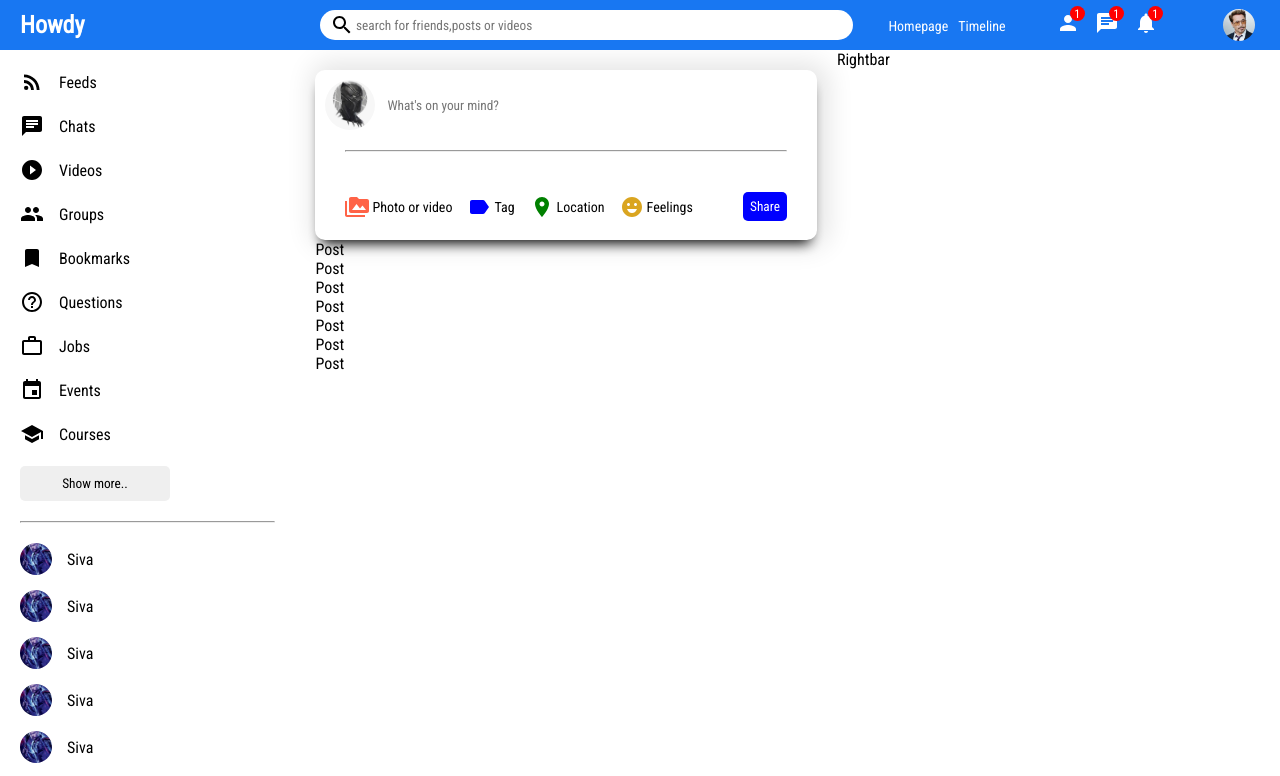
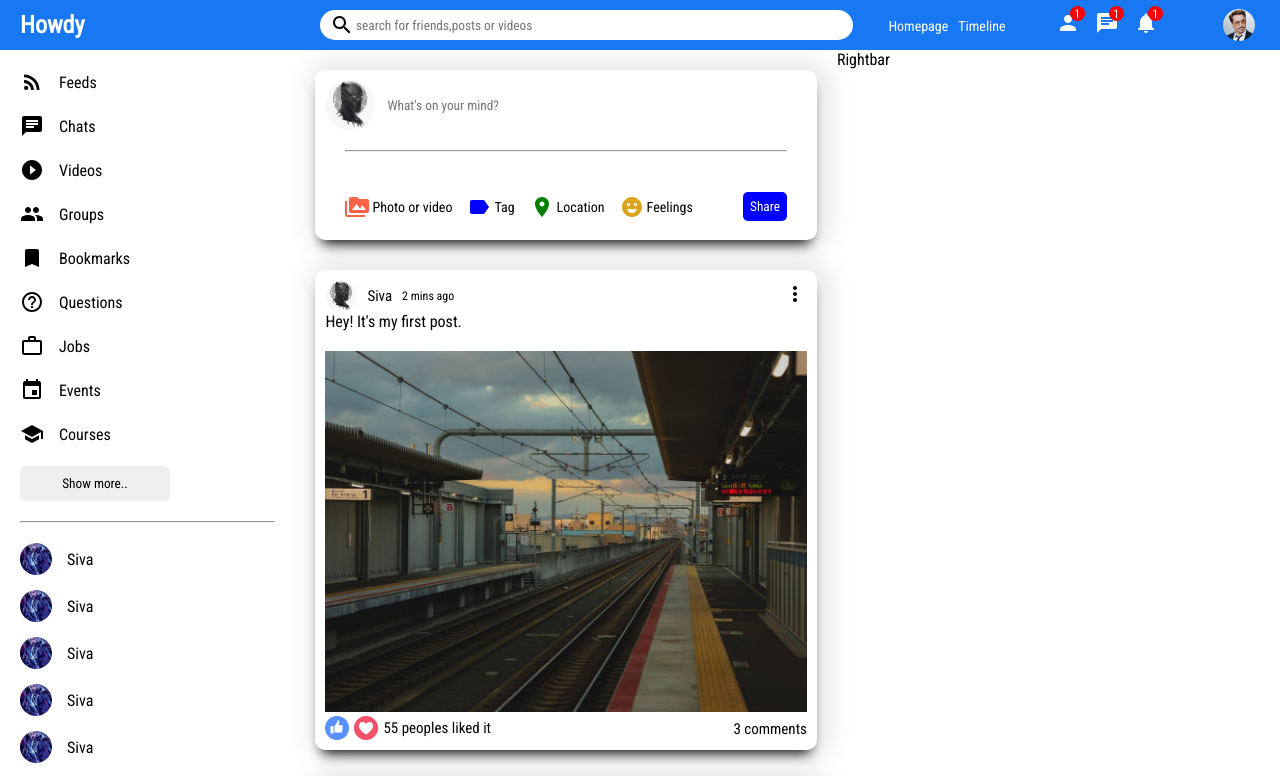
Before and after one commit to user-siva/Howdy-client, a React (Create React App) app: page / in a window 1280 px wide. Shown: the top 776 px of the page. Built offline with nearby package versions, Linux system fonts and the light colour scheme.

Commit message:
post ui done

```diff
--- a/src/components/post/Post.jsx
+++ b/src/components/post/Post.jsx
@@ -1,9 +1,37 @@
 import "./post.css"
+import {MoreVert} from "@mui/icons-material"
 
 function Post() {
     return (
-        <div>
-            Post
+        <div className="post" >
+            <div className="postWrapper">
+                <div className="postTop">
+                    <div className="postTopLeft">
+                        <img src="assets/users/7.jpg" alt="" className="postProfile" />
+                        <span className="postUserName">Siva</span>
+                        <span className="postTime">2 mins ago</span>
+                    </div>
+                    <div className="postTopRight">
+                        <MoreVert />
+                    </div>
+                </div>
+                <div className="postCenter">
+                    <span className="postText">
+                        Hey! It's my first post.
+                    </span>
+                    <img src="assets/post/1.jpeg" alt="" className="postImg" />
+                </div>
+                <div className="postBottom">
+                    <div className="postBottomLeft">
+                        <img className="postIcon" src="assets/like.png" alt="" />
+                        <img className="postIcon" src="assets/heart.png" alt="" />
+                        <span className="postLikeCounter">55 peoples liked it</span>
+                    </div>
+                    <div className="postBottomRight">
+                        <span className="postComment">3 comments</span>
+                    </div>
+                </div>
+            </div>
         </div>
     );
 }
--- a/src/components/post/post.css
+++ b/src/components/post/post.css
@@ -0,0 +1,75 @@
+.post {
+  width: 100%;
+  border-radius: 10px;
+  -webkit-box-shadow: 0px 10px 13px -7px #000000,
+    4px 0px 27px 7px rgba(0, 0, 0, 0.11);
+  box-shadow: 0px 10px 13px -7px #000000, 4px 0px 27px 7px rgba(0, 0, 0, 0.11);
+  margin: 30px 0px;
+}
+
+.postWrapper {
+  padding: 10px;
+}
+
+.postTop {
+  display: flex;
+  align-items: center;
+  justify-content: space-between;
+}
+
+.postTopLeft {
+  display: flex;
+  align-items: center;
+}
+
+.postProfile {
+  width: 32px;
+  height: 32px;
+  border-radius: 50%;
+  object-fit: cover;
+  cursor: pointer;
+}
+
+.postUserName {
+  margin: 0 10px;
+  font-size: 15px;
+  font-weight: 500;
+}
+
+.postTime {
+  font-size: 12px;
+}
+
+.postImg {
+  margin-top: 20px;
+  width: 100%;
+  max-height: 500px;
+  object-fit: contain;
+}
+
+.postBottom {
+  display: flex;
+  align-items: center;
+  justify-content: space-between;
+}
+
+.postBottomLeft {
+  display: flex;
+  align-items: center;
+}
+
+.postIcon {
+  height: 24px;
+  width: 24px;
+  margin-right: 5px;
+  cursor: pointer;
+}
+
+.postLikeCounter {
+  font-size: 15px;
+}
+
+.postComment {
+  cursor: pointer;
+  font-size: 15px;
+}
```
